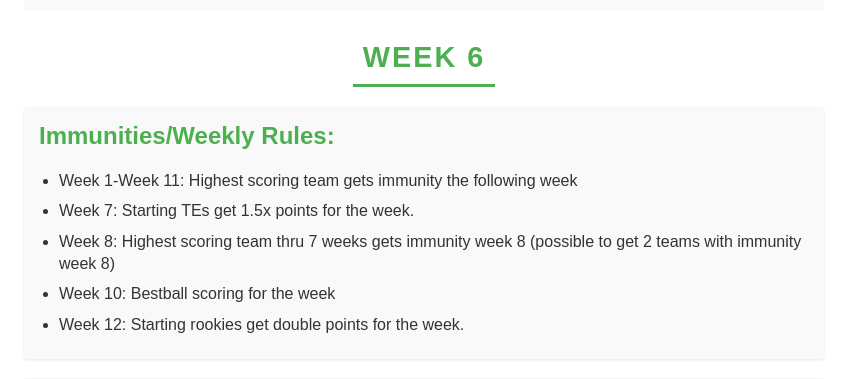
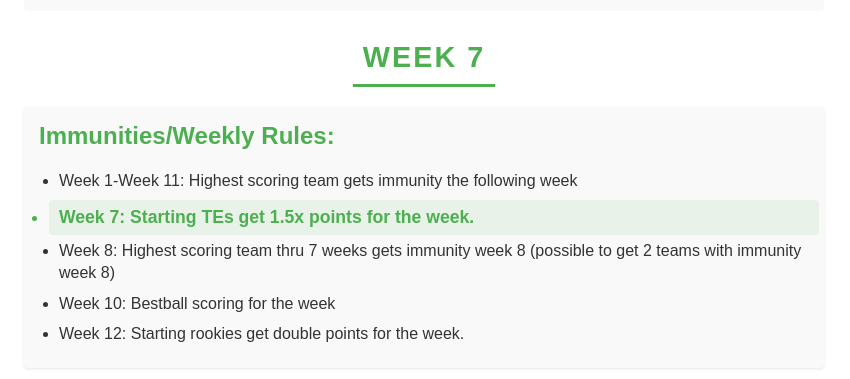
Before and after one commit to drtomaslight/LoOG-Guillotine-, a Flask app: template templates/rankings.html in a window 1280 px wide. Shown: the part 164-543 px from the top of the page, without its empty margins (216-1066 px from the left). Run offline with Flask 2, Linux system fonts and the light colour scheme; the template is opened without the code that fills it, so the values that code supplies are empty.

Commit message:
Update rankings.html

```diff
--- a/templates/rankings.html
+++ b/templates/rankings.html
@@ -336,7 +336,7 @@
         Last updated: {{ last_updated.strftime('%I:%M %p PT on %B %d, %Y') }}
     </div>
 
-    <h2 class="week-title">Week 6</h2>  <!-- Added subtitle -->
+    <h2 class="week-title">Week 7</h2>  <!-- Added subtitle -->
 
     <div class="rules">
         <h2>Immunities/Weekly Rules:</h2>
@@ -344,8 +344,8 @@
             <li>Week 1-Week 11: Highest scoring team gets immunity the following week</li>
             <!-- <li>Week 1 + 2 - 1st Cut</li> -->
             <!-- <li>Week 3 + 4 - 2nd Cut</li> -->
-            <!-- <li class="highlight">Week 5: Bestball scoring for the week.</li> -->
-            <li>Week 7: Starting TEs get 1.5x points for the week.</li>
+            <!-- <li>Week 5: Bestball scoring for the week.</li> -->
+            <li class="highlight">Week 7: Starting TEs get 1.5x points for the week.</li>
             <li>Week 8: Highest scoring team thru 7 weeks gets immunity week 8 (possible to get 2 teams with immunity week 8)</li>
             <li>Week 10: Bestball scoring for the week</li>
             <li>Week 12: Starting rookies get double points for the week.</li>
```
